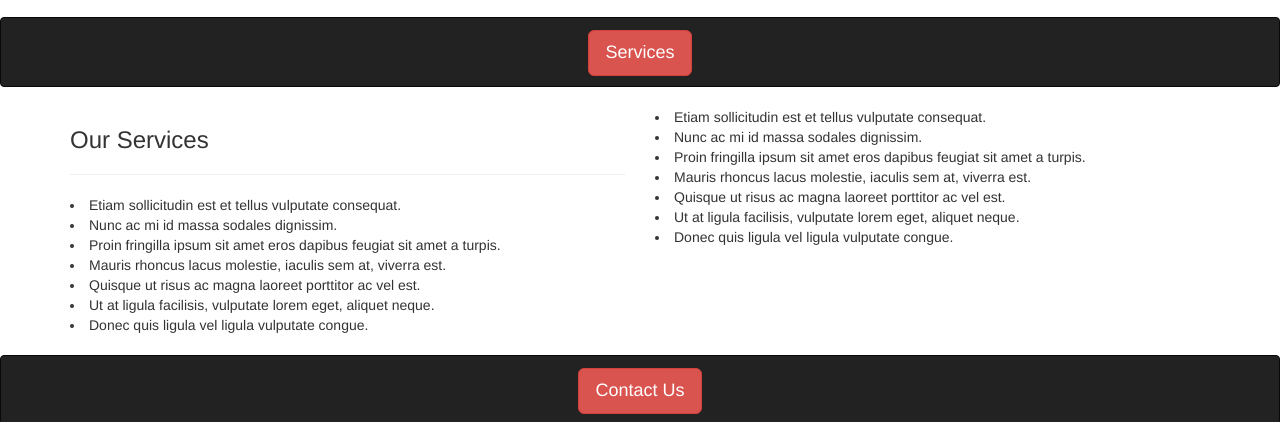
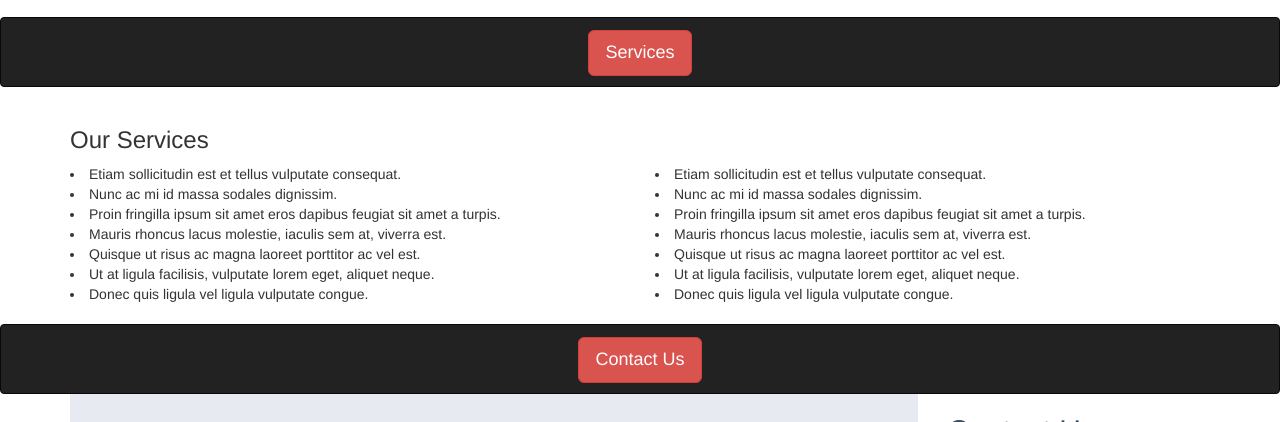
Before and after one commit to akashnikhra/narayanhospital, a plain HTML site: page index.html in a window 1280 px wide. Shown: the part 2169-2591 px from the top of the page. Drawn offline with nearby package versions, Linux system fonts and the light colour scheme; some packages are replaced by stand-ins of ours.

Commit message:
8th commit

```diff
--- a/index.html
+++ b/index.html
@@ -184,9 +184,9 @@ $(window).load(function() {
       <a href="javascript:;" class="btn btn-lg btn-danger contact">Services</a>
   </div>
   <div class="container">
+    <h3>Our Services</h3>
     <div class="row">
       <div class="col-md-6">
-        <h3>Our Services</h3><hr>
         <li>Etiam sollicitudin est et tellus vulputate consequat.</li>
         <li>Nunc ac mi id massa sodales dignissim.</li>
         <li>Proin fringilla ipsum sit amet eros dapibus feugiat sit amet a turpis.</li>
```
